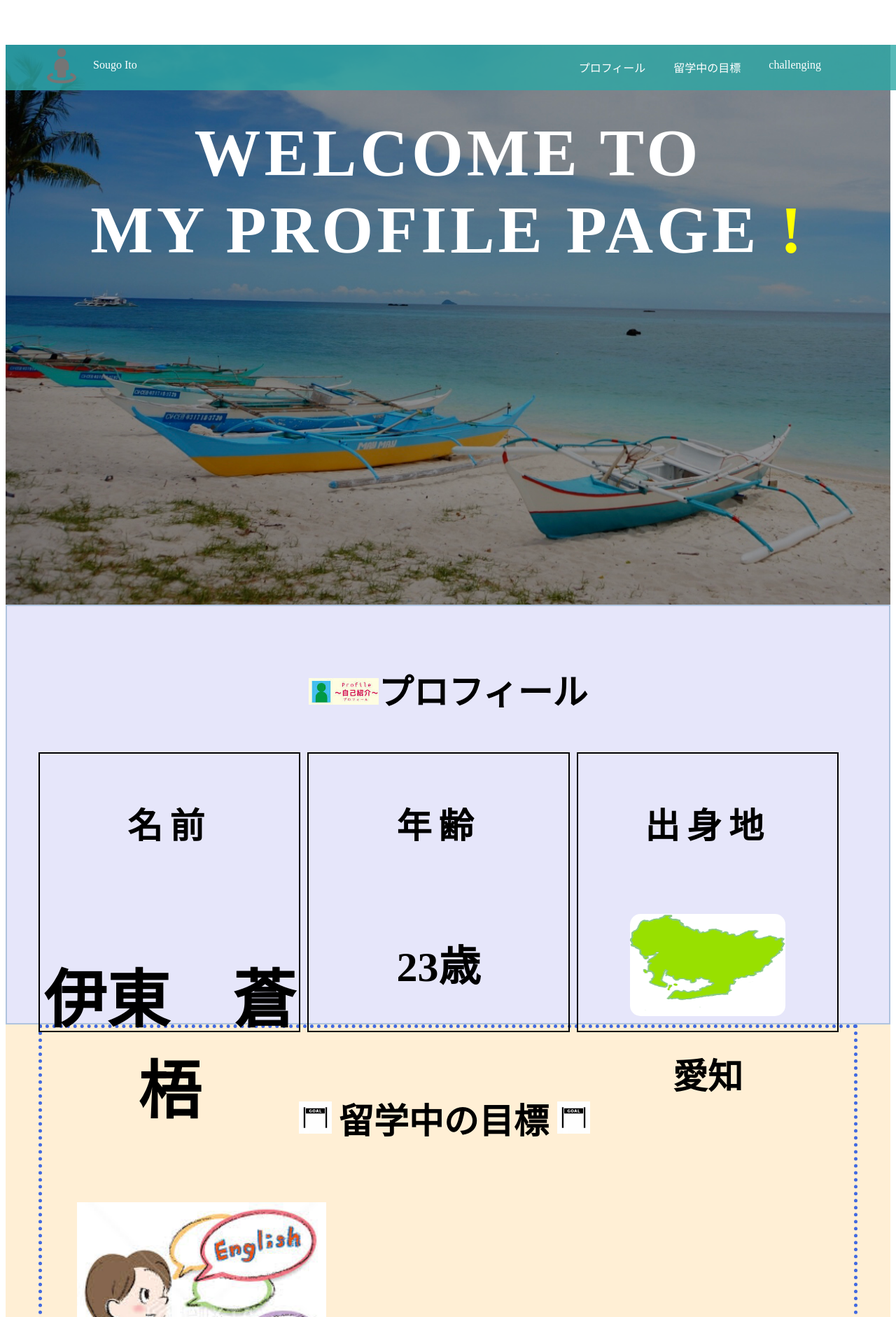
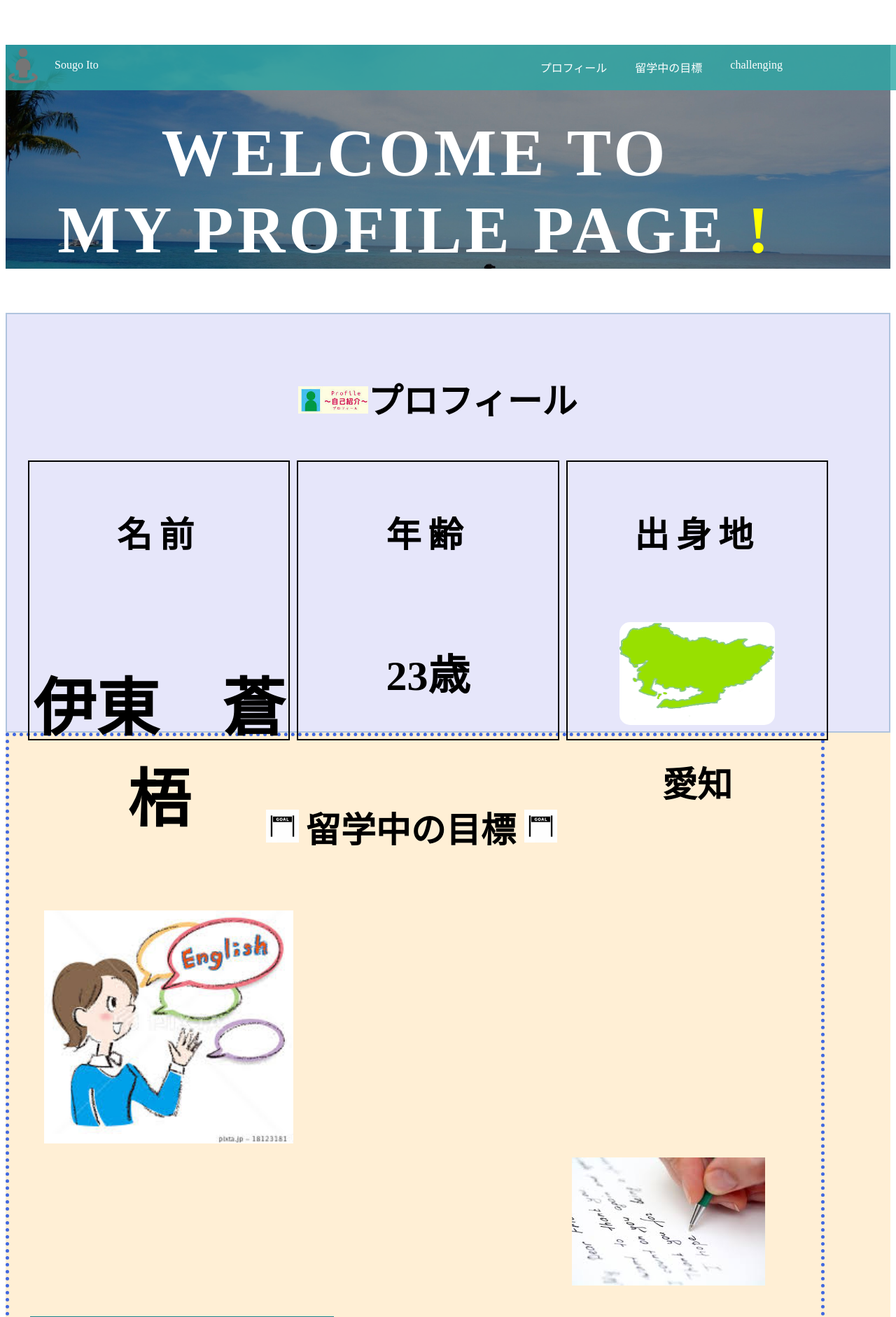
Before and after one commit to sougo-i/port-forio, a PHP site: page /works/profile/index.html in a window 1280 px wide. Shown: the top 1882 px of the page at 70% size. Run offline with PHP 8.4, Linux system fonts and the light colour scheme; some libraries are stand-ins or nearby versions.

Commit message:
サイトの更新
サイトの更新

```diff
--- a/works/profile/css/script.js
+++ b/works/profile/css/script.js
@@ -25,5 +25,4 @@ $(function() {
 
     });
 
-
 });
--- a/works/profile/css/style.css
+++ b/works/profile/css/style.css
@@ -8,7 +8,7 @@ li  {
 }
 
 .container {
-  margin: 0 auto;
+  /* margin: 0 auto; */
   max-width:1170px;
 }
 
@@ -55,7 +55,7 @@ header a:hover {
 }
 /*mainここから*/
 .main {
-  height:100vh;
+  /* height:100vh; */
   background-image:url(../img/background1.jpg);
   background-size:cover;
 }
@@ -77,6 +77,7 @@ header a:hover {
 .introduction {
   background-color:#e6e6fa;
   height:600px;
+  padding-left:30px;
   padding-bottom:30px;
   border:2px solid #b0c4de;
 
@@ -225,8 +226,6 @@ header a:hover {
 .programming img {
   width:40%;
   padding-left:30px;
-
-
 }
 
 .programming h2 {
@@ -254,6 +253,8 @@ header a:hover {
   font-size:50px;
   padding:50px 0 30px 0;
 
+}
+.challenge-list {
 }
 .challenge-list ul {
 
@@ -333,3 +334,8 @@ footer p {
 }
 
 /* footerここまで */
+
+/* レスポンシブ */
+@media scree and (max-width:768px) {
+
+}
--- a/works/profile/index.html
+++ b/works/profile/index.html
@@ -70,7 +70,6 @@
 		      <div class="image">
 		      	<img class="img" src="img/writing english.jpeg" alt="writingEnglishの画像">
 		      </div>
-
 		   </div>
 		   <div class="programming">
 		   	   <img src="img/programmingimage.jpeg" alt="プログラミングの画像">
```
